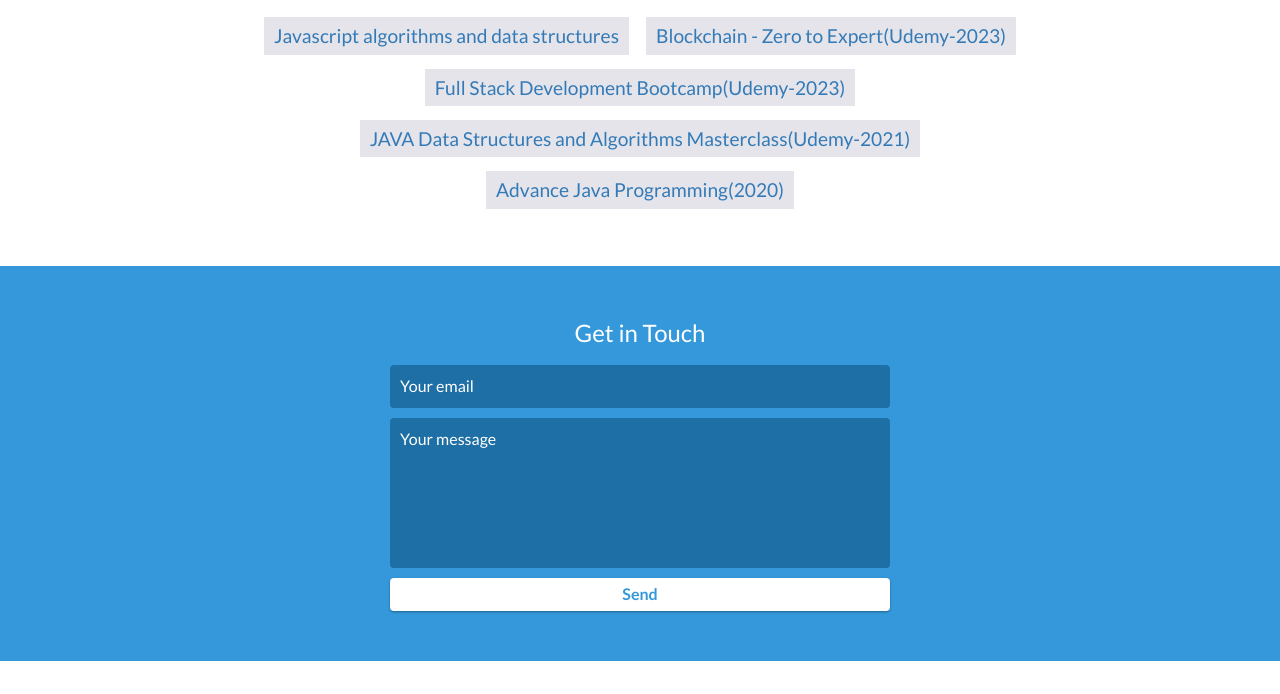
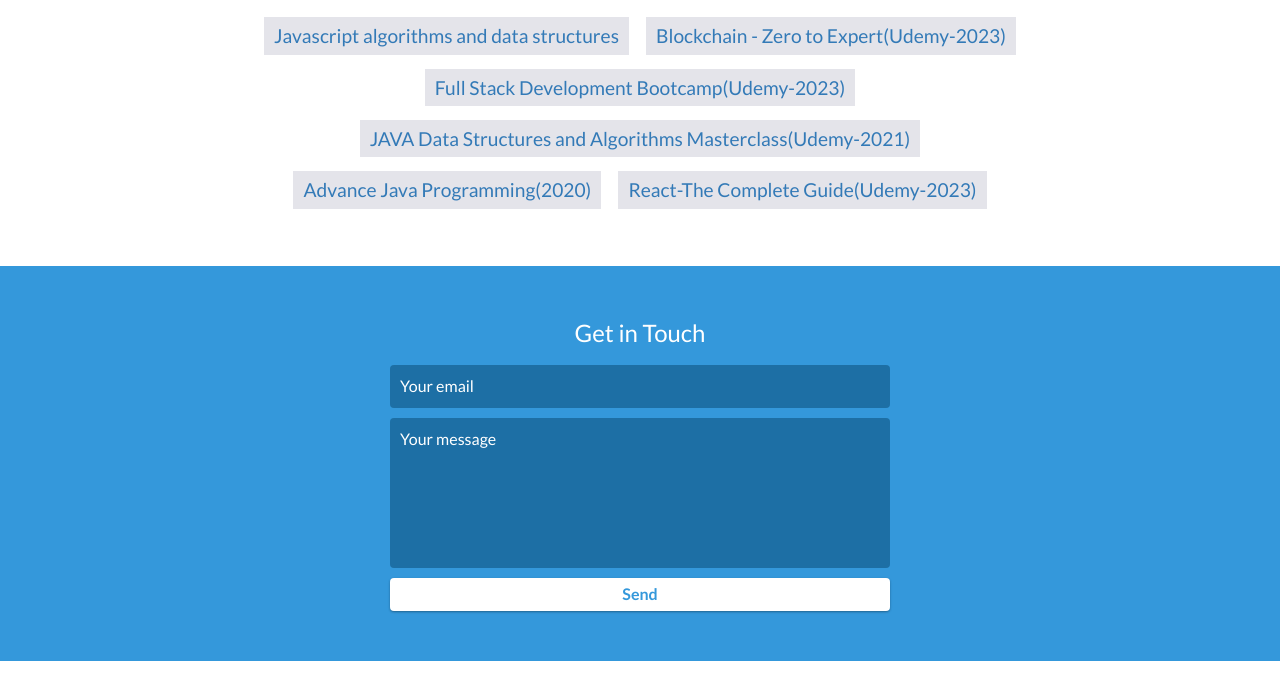
Before and after one commit to sadannd/sadannd.github.io, a website: page index.html in a window 1280 px wide. Shown: the part 3954-4648 px from the top of the page. Drawn offline with nearby package versions, Linux system fonts and the light colour scheme.

Commit message:
Update index.html

```diff
--- a/index.html
+++ b/index.html
@@ -229,6 +229,7 @@
             <li><a href="https://www.udemy.com/course/full-stack-development-bootcamp-web-desktop-mobile-app/">Full Stack Development Bootcamp(Udemy-2023)</a></li>
             <li><a href="https://www.udemy.com/certificate/UC-bf388a72-6ce4-4af3-a08a-fc0c173c792b/">JAVA Data Structures and Algorithms Masterclass(Udemy-2021)</a></li>
             <li><a href="https://www.udemy.com/certificate/UC-bf388a72-6ce4-4af3-a08a-fc0c173c792b/">Advance Java Programming(2020)</a></li>
+	    <li><a href="https://www.udemy.com/certificate/UC-ff9b74bb-4c7f-4973-b9d8-8cd1fddaa78b/">React-The Complete Guide(Udemy-2023)</a></li>
         </ul>
     </div>
     <!-- End #skills -->
```
